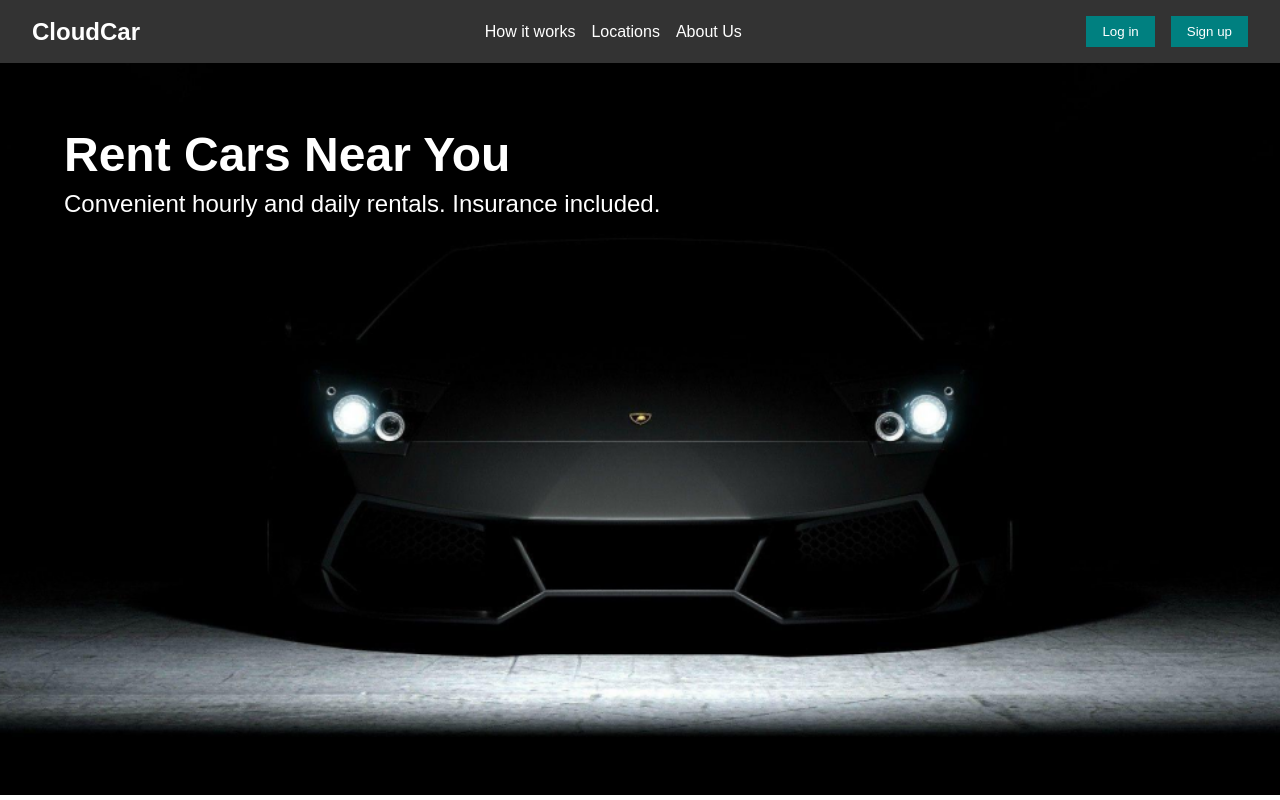
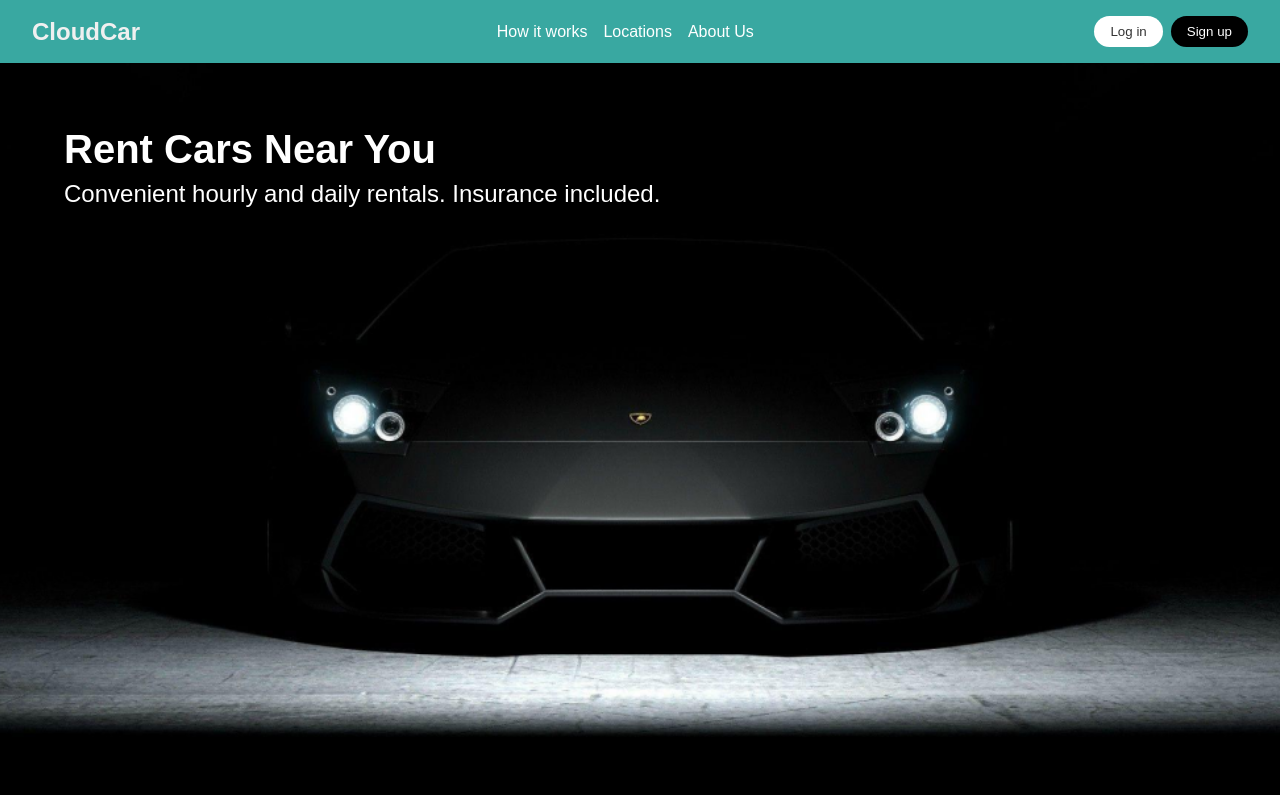
Before and after one commit to Shahzaib-Iqbal-1057/CloudCar, a React (Create React App) app in the folder frontend/: page / in a window 1280 px wide. Built offline with nearby package versions, Linux system fonts and the light colour scheme; no server answers.

Commit message:
Landing Page fixed

```diff
--- a/frontend/src/pages/landingpage.js
+++ b/frontend/src/pages/landingpage.js
@@ -23,8 +23,8 @@ const LandingPage = () => {
           <a href="#about-us">About Us</a>
         </div>
         <div className='authLinks'>
-          <button onClick={handleLogin}>Log in</button>
-          <button onClick={handleSignup} className={styles.signupBtn}>Sign up</button>
+          <button onClick={handleLogin} className='loginBtn'>Log in</button>
+          <button onClick={handleSignup} className='signupBtn'>Sign up</button>
         </div>
       </nav>
       <div className='hero'>
--- a/frontend/src/styles/landingpage.css
+++ b/frontend/src/styles/landingpage.css
@@ -20,8 +20,8 @@
     justify-content: space-between;
     align-items: center;
     padding: 1rem 2rem;
-    background-color: #333;
-    color: white;
+    background-color: rgb(57, 168, 161);
+    color: #f0f0f0;
   }
 
   .logo {
@@ -29,7 +29,7 @@
     font-size: 1.5rem;
   }
 
-  .navLinks a, .authLinks button {
+  .navLinks a {
     color: white;
     text-decoration: none;
     margin-left: 1rem;
@@ -40,18 +40,36 @@
 
   .authLinks button {
     padding: 0.5rem 1rem;
-    background-color: teal;
     border: none;
+    border-radius: 20px; /* Makes the buttons more oval */
     transition: background-color 0.3s ease;
+
   }
 
   .authLinks button:hover {
-    background-color: #5cb85c;
+    background-color: #dedede; /* A light grey color for hover effect on login button */
+    color: #333; /* Text color for hover state */
   }
 
+  /* Specific styles for the login button */
+  .loginBtn {
+    background-color: white;
+    color: #333; /* Ensures the text is visible on a white background */
+  }
+
+  .loginBtn:hover {
+    background-color: #f8f8f8; /* Slightly different shade for hover state */
+  }
+
+  /* Specific styles for the signup button */
   .signupBtn {
-    background-color: #5cb85c;
+    background-color: #000000; /* Black background for signup button */
+    color: white; /* Ensures the text is visible on a black background */
     margin-left: 0.5rem;
+  }
+
+  .signupBtn:hover {
+    background-color: #444; /* Slightly lighter black for hover state */
   }
 
   .hero {
@@ -68,7 +86,7 @@
   }
 
   .hero h1 {
-    font-size: 3rem;
+    font-size: 2.5rem;
     margin-bottom: 0.5rem; /* Reduced space below h1 */
     align-self: flex-start; /* Aligns the h1 to the start of the flex container on the cross axis */
   }
```
